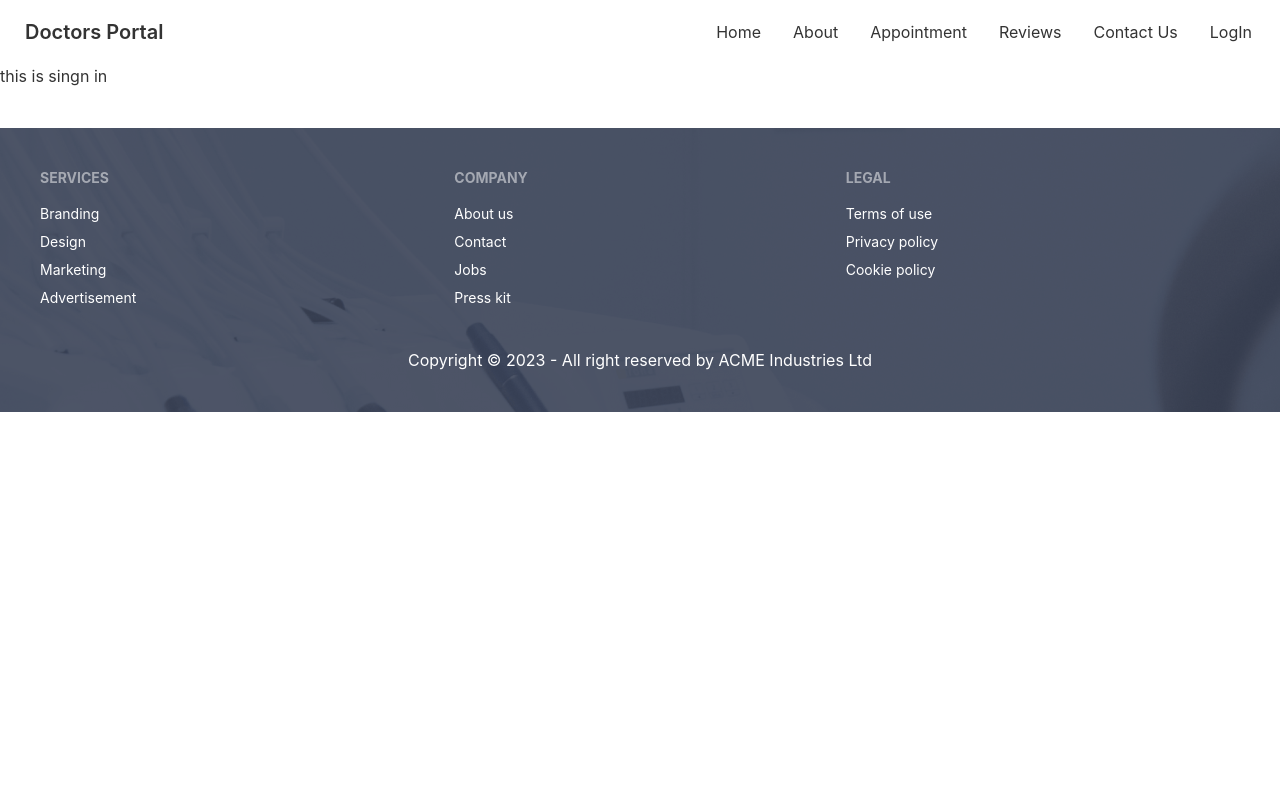
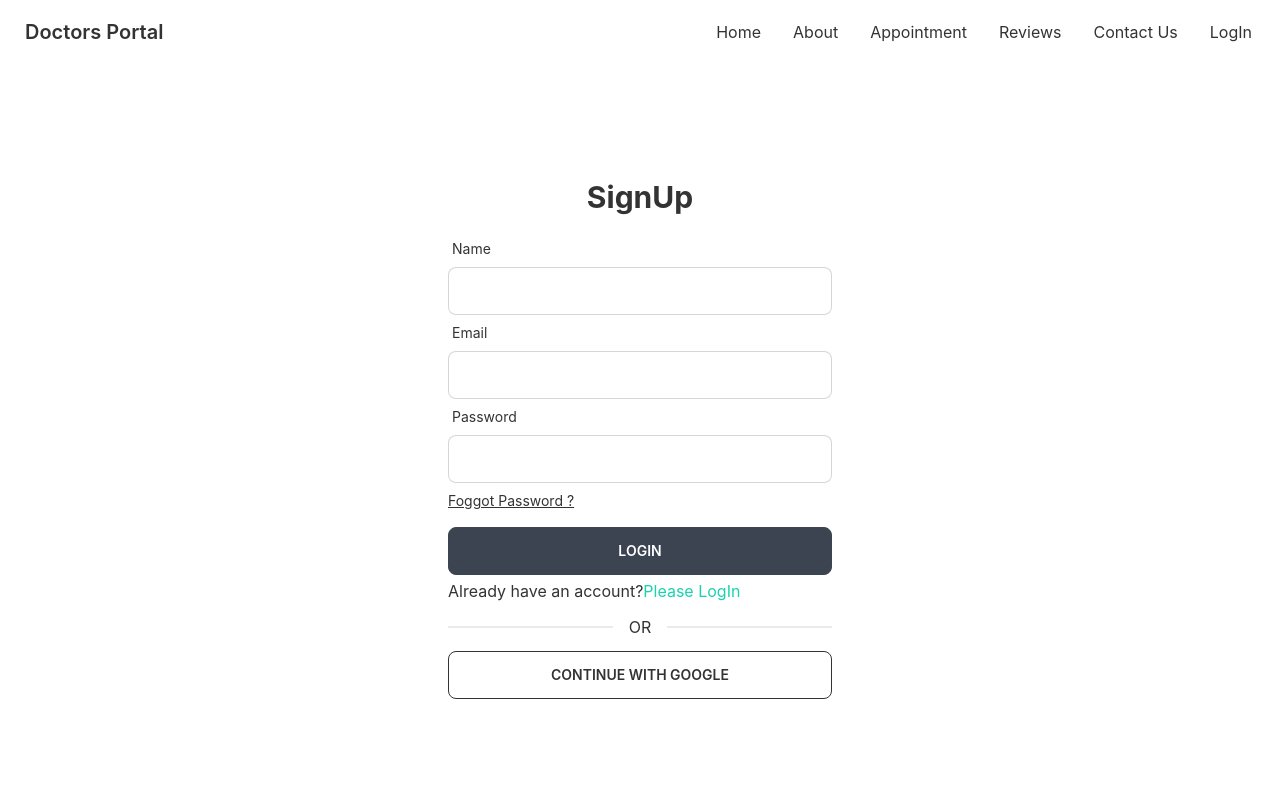
Before and after one commit to arjun1571/doctor-portal, a React (Create React App) app: page /signup in a window 1280 px wide. Shown: the top 800 px of the page. Built offline with nearby package versions, Linux system fonts and the light colour scheme.

Commit message:
signup and login page design done

```diff
--- a/src/pages/LogIn/LogIn.js
+++ b/src/pages/LogIn/LogIn.js
@@ -2,15 +2,19 @@ import { useForm } from "react-hook-form";
 import { Link } from "react-router-dom";
 
 const LogIn = () => {
-  const { register, handleSubmit } = useForm();
+  const {
+    register,
+    formState: { errors },
+    handleSubmit,
+  } = useForm();
 
   const handleLogIn = (data) => {
     console.log(data);
   };
   return (
-    <div className="h-[800px] flex justify-center items-center">
+    <div className="h-[750px] flex justify-center items-center">
       <div className="w-96">
-        <h2 className="text-3xl">Login</h2>
+        <h2 className="text-3xl mb-3 text-center font-bold">LOGIN</h2>
         <form onSubmit={handleSubmit(handleLogIn)}>
           <div className="form-control w-full ">
             <label className="label">
@@ -18,9 +22,14 @@ const LogIn = () => {
             </label>
             <input
               type="text"
-              {...register("email")}
+              {...register("email", { required: "Email Address is required" })}
               className="input input-bordered w-full "
             />
+            {errors.email && (
+              <p className="text-red-600" role="alert">
+                {errors.email?.message}
+              </p>
+            )}
           </div>
           <div className="form-control w-full ">
             <label className="label">
@@ -28,9 +37,20 @@ const LogIn = () => {
             </label>
             <input
               type="password"
-              {...register("password")}
+              {...register("password", {
+                required: "password is required",
+                minLength: {
+                  value: 6,
+                  message: "password must be 6 character or longer",
+                },
+              })}
               className="input input-bordered w-full "
             />
+            {errors.password && (
+              <p className="text-red-600" role="alert">
+                {errors.password?.message}
+              </p>
+            )}
             <span className="label-text underline mt-2">Foggot Password ?</span>
           </div>
           <input
--- a/src/pages/SignUp/SignUp.js
+++ b/src/pages/SignUp/SignUp.js
@@ -1,7 +1,49 @@
 import React from "react";
+import { Link } from "react-router-dom";
 
 const SignUp = () => {
-  return <div>this is singn in</div>;
+  return (
+    <div className="h-[750px] flex justify-center items-center">
+      <div className="w-96">
+        <h2 className="text-3xl text-center mb-4 font-bold">SignUp</h2>
+        <form>
+          <div className="form-control w-full ">
+            <label className="label">
+              <span className="label-text">Name</span>
+            </label>
+            <input type="text" className="input input-bordered w-full " />
+          </div>
+          <div className="form-control w-full ">
+            <label className="label">
+              <span className="label-text">Email</span>
+            </label>
+            <input type="text" className="input input-bordered w-full " />
+          </div>
+          <div className="form-control w-full ">
+            <label className="label">
+              <span className="label-text">Password</span>
+            </label>
+            <input type="password" className="input input-bordered w-full " />
+
+            <span className="label-text underline mt-2">Foggot Password ?</span>
+          </div>
+          <input
+            className="btn btn-black text-white w-full mt-4"
+            type="submit"
+            value="LogIn"
+          />
+        </form>
+        <p className="mt-1">
+          Already have an account?
+          <Link className="text-secondary" to="/login">
+            Please LogIn
+          </Link>
+        </p>
+        <div className="divider">OR</div>
+        <button className="btn btn-outline w-full">CONTINUE WITH GOOGLE</button>
+      </div>
+    </div>
+  );
 };
 
 export default SignUp;
```
